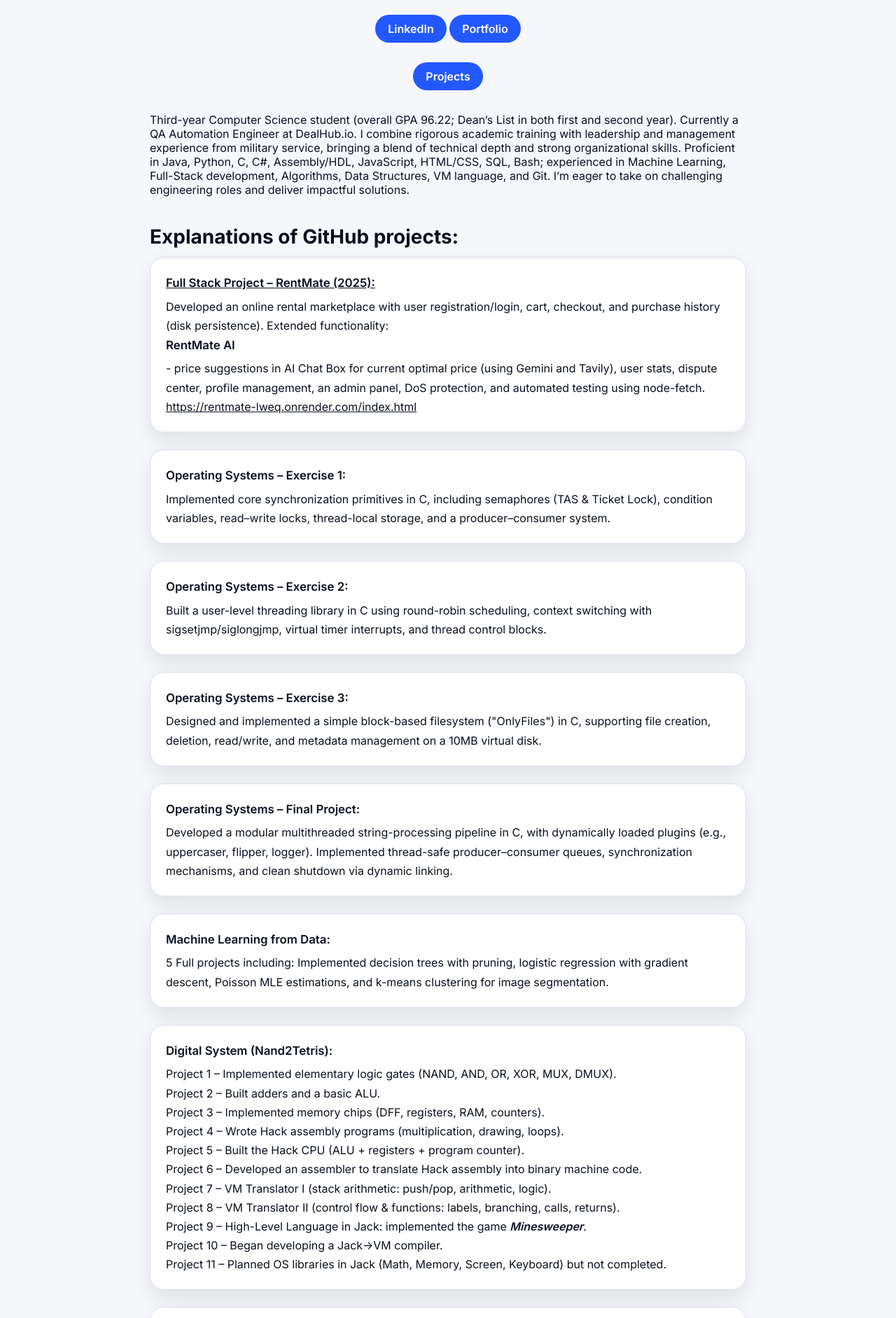
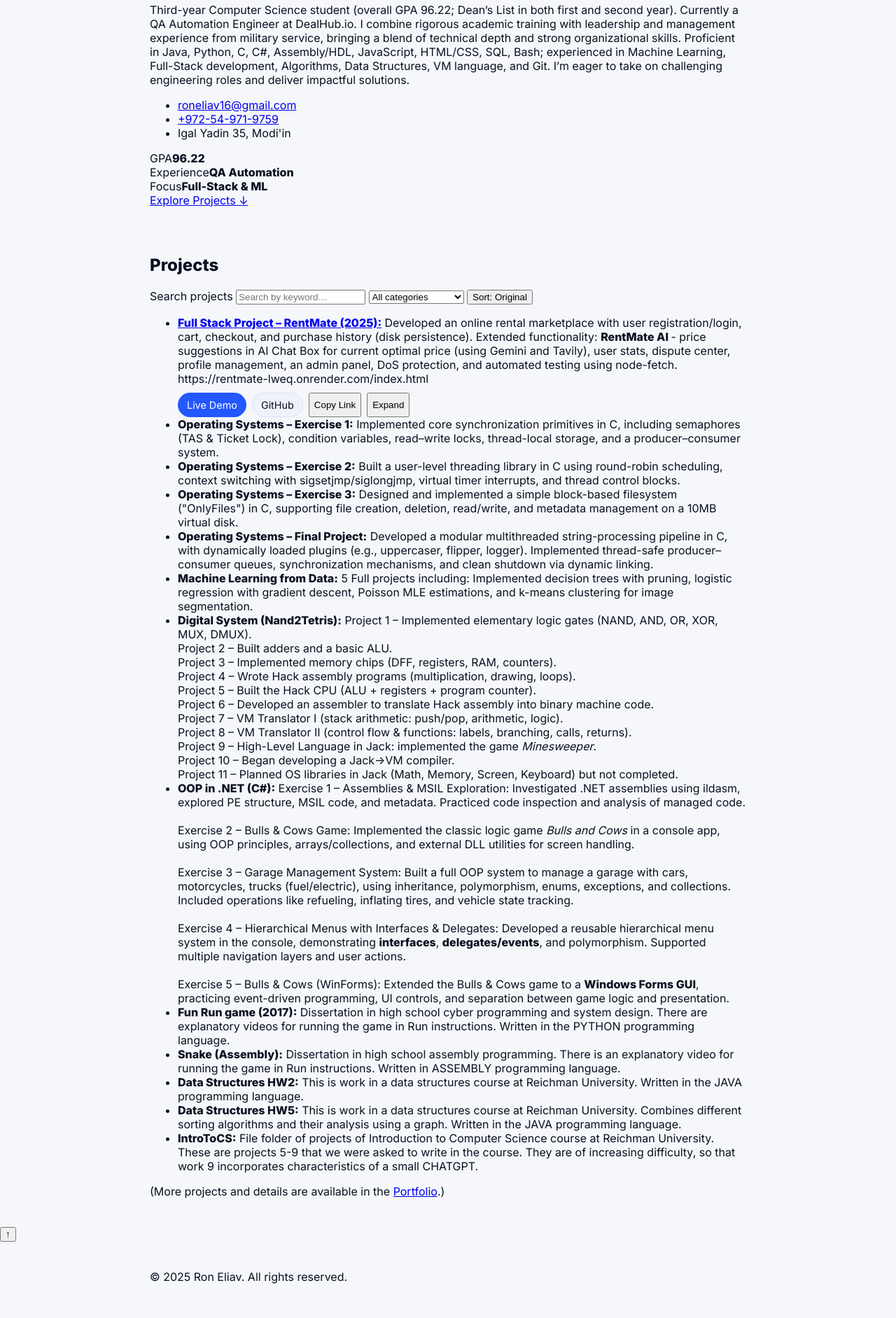
Before and after one commit to roneliav16/Resume, a plain HTML site: page index.html in a window 1280 px wide. Shown: the part 219-2102 px from the top of the page at 70% size. Drawn offline with Linux system fonts and the light colour scheme.

Commit message:
Update index.html

```diff
--- a/index.html
+++ b/index.html
@@ -1,33 +1,44 @@
 <!DOCTYPE html>
-<html lang="en">
+<html lang="en" data-theme="auto">
 <head>
   <meta charset="UTF-8" />
-  <meta name="viewport" content="width=device-width, initial-scale=1.0" />
-  <title>Ron Eliav - Software Developer</title>
+  <meta name="viewport" content="width=device-width, initial-scale=1" />
+  <title>Ron Eliav — Software Developer</title>
+  <meta name="description" content="Portfolio of Ron Eliav: Full-Stack, Operating Systems, ML, Digital Systems (Nand2Tetris), and C# OOP projects." />
   <link rel="preconnect" href="https://fonts.googleapis.com" />
   <link rel="preconnect" href="https://fonts.gstatic.com" crossorigin />
-  <link href="https://fonts.googleapis.com/css2?family=Inter:wght@400;600;700&display=swap" rel="stylesheet" />
-  <link rel="stylesheet" href="styles.css?v=4" />
+  <link href="https://fonts.googleapis.com/css2?family=Inter:wght@400;600;800&display=swap" rel="stylesheet" />
+  <link rel="stylesheet" href="styles.css?v=7" />
 </head>
 <body>
-  <div class="container">
-    <!-- Header Section -->
-    <header class="header">
-      <h1>Ron Eliav</h1>
-      <p>Software Developer</p>
-      <p>Email: <a href="mailto:roneliav16@gmail.com">roneliav16@gmail.com</a></p>
-      <p>Location: Igal Yadin 35, Modi'in</p>
-      <p>Phone: <a href="tel:+972549719759">+972-54-971-9759</a></p>
-      <p>
-        <a class="btn-github" href="https://www.linkedin.com/in/ron-eliav-6892452a5/" target="_blank" rel="noopener">LinkedIn</a>
-        <a class="btn-github" href="https://roneliav16.github.io/Resume/" target="_blank" rel="noopener">Portfolio</a>
-      </p>
-      <p><a href="#github-projects" class="btn-github">Projects</a></p>
+  <a class="skip-link" href="#projects">Skip to projects</a>
+
+  <!-- Decorative background blobs -->
+  <div class="bg-blobs" aria-hidden="true"></div>
+
+  <!-- Topbar -->
+  <header class="topbar">
+    <div class="topbar__inner container">
+      <a href="#" class="brand">Ron Eliav</a>
+      <nav class="nav">
+        <a href="#about">About</a>
+        <a href="#projects">Projects</a>
+        <a href="mailto:roneliav16@gmail.com">Contact</a>
+      </nav>
+      <div class="topbar__tools">
+        <button id="themeToggle" class="btn btn--ghost" aria-label="Toggle theme">🌓</button>
+        <a class="btn" href="https://www.linkedin.com/in/ron-eliav-6892452a5/" target="_blank" rel="noopener">LinkedIn</a>
+        <a class="btn btn--accent" href="https://roneliav16.github.io/Resume/" target="_blank" rel="noopener">Portfolio</a>
+      </div>
+    </div>
   </header>
 
-    <!-- Introduction Section (updated) -->
-    <section class="section">
-      <p>
+  <!-- Hero -->
+  <section id="about" class="hero">
+    <div class="container hero__grid">
+      <div>
+        <h1 class="hero__title">Software Developer</h1>
+        <p class="hero__lead">
           Third-year Computer Science student (overall GPA 96.22; Dean’s List in both first and second year).
           Currently a QA Automation Engineer at DealHub.io. I combine rigorous academic training with leadership and
           management experience from military service, bringing a blend of technical depth and strong organizational
@@ -35,42 +46,89 @@
           Machine Learning, Full-Stack development, Algorithms, Data Structures, VM language, and Git. I’m eager to
           take on challenging engineering roles and deliver impactful solutions.
         </p>
+        <ul class="contact">
+          <li><a href="mailto:roneliav16@gmail.com">roneliav16@gmail.com</a></li>
+          <li><a href="tel:+972549719759">+972-54-971-9759</a></li>
+          <li>Igal Yadin 35, Modi'in</li>
+        </ul>
+        <div class="chips" id="autoChips" aria-label="Quick filters (generated)"></div>
+      </div>
+      <div class="hero__card">
+        <div class="hero__meta">
+          <div><span>GPA</span><strong>96.22</strong></div>
+          <div><span>Experience</span><strong>QA Automation</strong></div>
+          <div><span>Focus</span><strong>Full-Stack & ML</strong></div>
+        </div>
+        <a class="btn btn--full" href="#projects">Explore Projects ↓</a>
+      </div>
+    </div>
   </section>
 
-    <!-- GitHub Projects Section -->
-    <section id="github-projects" class="section">
-      <h2>Explanations of GitHub projects:</h2>
+  <!-- Projects -->
+  <main id="projects" class="container">
+    <div class="section-head">
+      <h2>Projects</h2>
+      <div class="tools">
+        <label class="sr-only" for="search">Search projects</label>
+        <input id="search" class="input" type="search" placeholder="Search by keyword…" autocomplete="off" />
+        <select id="filter" class="input" aria-label="Filter by category">
+          <option value="all" selected>All categories</option>
+          <option value="fullstack">Full-Stack</option>
+          <option value="os">Operating Systems</option>
+          <option value="ml">Machine Learning</option>
+          <option value="digital">Digital Systems</option>
+          <option value="csharp">C# / .NET</option>
+          <option value="misc">Misc</option>
+        </select>
+        <button id="sortBtn" class="btn btn--ghost" aria-pressed="false">Sort: Original</button>
+      </div>
+    </div>
 
+    <!-- Your list (keep adding <li> — same structure). Use data-category to enable filters. -->
     <ul class="projects-list">
-        <li>
+
+      <li data-category="fullstack" id="rentmate">
         <strong><a href="https://rentmate-lweq.onrender.com/index.html" target="_blank" rel="noopener">Full Stack Project – RentMate (2025):</a></strong>
         Developed an online rental marketplace with user registration/login, cart, checkout, and purchase history (disk persistence). Extended functionality:
         <strong>RentMate AI </strong>- price suggestions in AI Chat Box for current optimal price (using Gemini and Tavily), user stats, dispute center, profile management, an admin panel, DoS protection, and automated testing using node-fetch.
         https://rentmate-lweq.onrender.com/index.html
-
-          <!-- דוגמת וידאו מקובץ מקומי (לא חובה) -->
+        <!-- Optional local video -->
         <!-- <div class="video-wrap"><video src="media/rentmate-demo.mp4" controls preload="none"></video></div> -->
-
-          <!-- דוגמת כפתורים (לא חובה) -->
-          <!--
         <div class="project-actions">
           <a class="primary" href="https://rentmate-lweq.onrender.com/index.html" target="_blank" rel="noopener">Live Demo</a>
           <a href="https://github.com/roneliav16/RentMate" target="_blank" rel="noopener">GitHub</a>
+          <button class="btn btn--ghost btn-copy" data-copy="#rentmate">Copy Link</button>
+          <button class="btn btn--ghost btn-expand" data-target="#rentmate">Expand</button>
         </div>
-          -->
       </li>
 
-        <li><strong>Operating Systems – Exercise 1:</strong> Implemented core synchronization primitives in C, including semaphores (TAS & Ticket Lock), condition variables, read–write locks, thread-local storage, and a producer–consumer system.</li>
+      <li data-category="os" id="os-ex1">
+        <strong>Operating Systems – Exercise 1:</strong>
+        Implemented core synchronization primitives in C, including semaphores (TAS & Ticket Lock), condition variables, read–write locks, thread-local storage, and a producer–consumer system.
+      </li>
 
-        <li><strong>Operating Systems – Exercise 2:</strong> Built a user-level threading library in C using round-robin scheduling, context switching with sigsetjmp/siglongjmp, virtual timer interrupts, and thread control blocks.</li>
+      <li data-category="os" id="os-ex2">
+        <strong>Operating Systems – Exercise 2:</strong>
+        Built a user-level threading library in C using round-robin scheduling, context switching with sigsetjmp/siglongjmp, virtual timer interrupts, and thread control blocks.
+      </li>
 
-        <li><strong>Operating Systems – Exercise 3:</strong> Designed and implemented a simple block-based filesystem ("OnlyFiles") in C, supporting file creation, deletion, read/write, and metadata management on a 10MB virtual disk.</li>
+      <li data-category="os" id="os-ex3">
+        <strong>Operating Systems – Exercise 3:</strong>
+        Designed and implemented a simple block-based filesystem ("OnlyFiles") in C, supporting file creation, deletion, read/write, and metadata management on a 10MB virtual disk.
+      </li>
 
-        <li><strong>Operating Systems – Final Project:</strong> Developed a modular multithreaded string-processing pipeline in C, with dynamically loaded plugins (e.g., uppercaser, flipper, logger). Implemented thread-safe producer–consumer queues, synchronization mechanisms, and clean shutdown via dynamic linking.</li>
+      <li data-category="os" id="os-final">
+        <strong>Operating Systems – Final Project:</strong>
+        Developed a modular multithreaded string-processing pipeline in C, with dynamically loaded plugins (e.g., uppercaser, flipper, logger). Implemented thread-safe producer–consumer queues, synchronization mechanisms, and clean shutdown via dynamic linking.
+      </li>
 
-        <li><strong>Machine Learning from Data:</strong> 5 Full projects including: Implemented decision trees with pruning, logistic regression with gradient descent, Poisson MLE estimations, and k-means clustering for image segmentation.</li>
+      <li data-category="ml" id="ml">
+        <strong>Machine Learning from Data:</strong>
+        5 Full projects including: Implemented decision trees with pruning, logistic regression with gradient descent, Poisson MLE estimations, and k-means clustering for image segmentation.
+      </li>
 
-        <li><strong>Digital System (Nand2Tetris):</strong>
+      <li data-category="digital" id="nand2tetris">
+        <strong>Digital System (Nand2Tetris):</strong>
         Project 1 – Implemented elementary logic gates (NAND, AND, OR, XOR, MUX, DMUX).<br>
         Project 2 – Built adders and a basic ALU.<br>
         Project 3 – Implemented memory chips (DFF, registers, RAM, counters).<br>
@@ -84,7 +142,8 @@
         Project 11 – Planned OS libraries in Jack (Math, Memory, Screen, Keyboard) but not completed.
       </li>
 
-        <li><strong>OOP in .NET (C#):</strong>
+      <li data-category="csharp" id="csharp">
+        <strong>OOP in .NET (C#):</strong>
         Exercise 1 – Assemblies & MSIL Exploration: Investigated .NET assemblies using ildasm, explored PE structure, MSIL code, and metadata. Practiced code inspection and analysis of managed code.
         <br><br>
         Exercise 2 – Bulls & Cows Game: Implemented the classic logic game <em>Bulls and Cows</em> in a console app, using OOP principles, arrays/collections, and external DLL utilities for screen handling.
@@ -96,29 +155,52 @@
         Exercise 5 – Bulls & Cows (WinForms): Extended the Bulls & Cows game to a <strong>Windows Forms GUI</strong>, practicing event-driven programming, UI controls, and separation between game logic and presentation.
       </li>
 
-        <li><strong>Fun Run game (2017):</strong> Dissertation in high school cyber programming and system design. There are explanatory videos for running the game in Run instructions. Written in the PYTHON programming language.</li>
+      <li data-category="misc" id="fun-run">
+        <strong>Fun Run game (2017):</strong>
+        Dissertation in high school cyber programming and system design. There are explanatory videos for running the game in Run instructions. Written in the PYTHON programming language.
+      </li>
 
-        <li><strong>Snake (Assembly):</strong> Dissertation in high school assembly programming. There is an explanatory video for running the game in Run instructions. Written in ASSEMBLY programming language.</li>
+      <li data-category="misc" id="snake">
+        <strong>Snake (Assembly):</strong>
+        Dissertation in high school assembly programming. There is an explanatory video for running the game in Run instructions. Written in ASSEMBLY programming language.
+      </li>
 
-        <li><strong>Data Structures HW2:</strong> This is work in a data structures course at Reichman University. Written in the JAVA programming language.</li>
+      <li data-category="misc" id="ds-hw2">
+        <strong>Data Structures HW2:</strong>
+        This is work in a data structures course at Reichman University. Written in the JAVA programming language.
+      </li>
 
-        <li><strong>Data Structures HW5:</strong> This is work in a data structures course at Reichman University. Combines different sorting algorithms and their analysis using a graph. Written in the JAVA programming language.</li>
+      <li data-category="misc" id="ds-hw5">
+        <strong>Data Structures HW5:</strong>
+        This is work in a data structures course at Reichman University. Combines different sorting algorithms and their analysis using a graph. Written in the JAVA programming language.
+      </li>
 
-        <li><strong>IntroToCS:</strong> File folder of projects of Introduction to Computer Science course at Reichman University. These are projects 5-9 that we were asked to write in the course. They are of increasing difficulty, so that work 9 incorporates characteristics of a small CHATGPT.</li>
+      <li data-category="misc" id="intro2cs">
+        <strong>IntroToCS:</strong>
+        File folder of projects of Introduction to Computer Science course at Reichman University. These are projects 5-9 that we were asked to write in the course. They are of increasing difficulty, so that work 9 incorporates characteristics of a small CHATGPT.
+      </li>
+
     </ul>
 
-      <p style="margin-top:0.5rem;">
-        (More projects and details are available in the
-        <a href="https://roneliav16.github.io/Resume/" target="_blank" rel="noopener">Portfolio</a>.)
-      </p>
-    </section>
+    <p class="more-note">(More projects and details are available in the
+      <a href="https://roneliav16.github.io/Resume/" target="_blank" rel="noopener">Portfolio</a>.)</p>
+  </main>
 
-    <!-- Footer Section -->
-    <footer class="footer">
-      <p>&copy; 2025 Ron Eliav. All rights reserved.</p>
+  <!-- Back to top -->
+  <button id="backToTop" class="back-to-top" aria-label="Back to top">↑</button>
+
+  <!-- Lightbox (for local videos) -->
+  <dialog id="lightbox" class="lightbox">
+    <button class="lightbox__close" aria-label="Close">✕</button>
+    <div class="lightbox__body"></div>
+  </dialog>
+
+  <footer class="site-footer">
+    <div class="container">
+      <p>© 2025 Ron Eliav. All rights reserved.</p>
+    </div>
   </footer>
-  </div>
 
-  <script src="script.js?v=2"></script>
+  <script src="script.js?v=7" defer></script>
 </body>
 </html>
```
Lines whose indentation alone changed are shown as unchanged.
